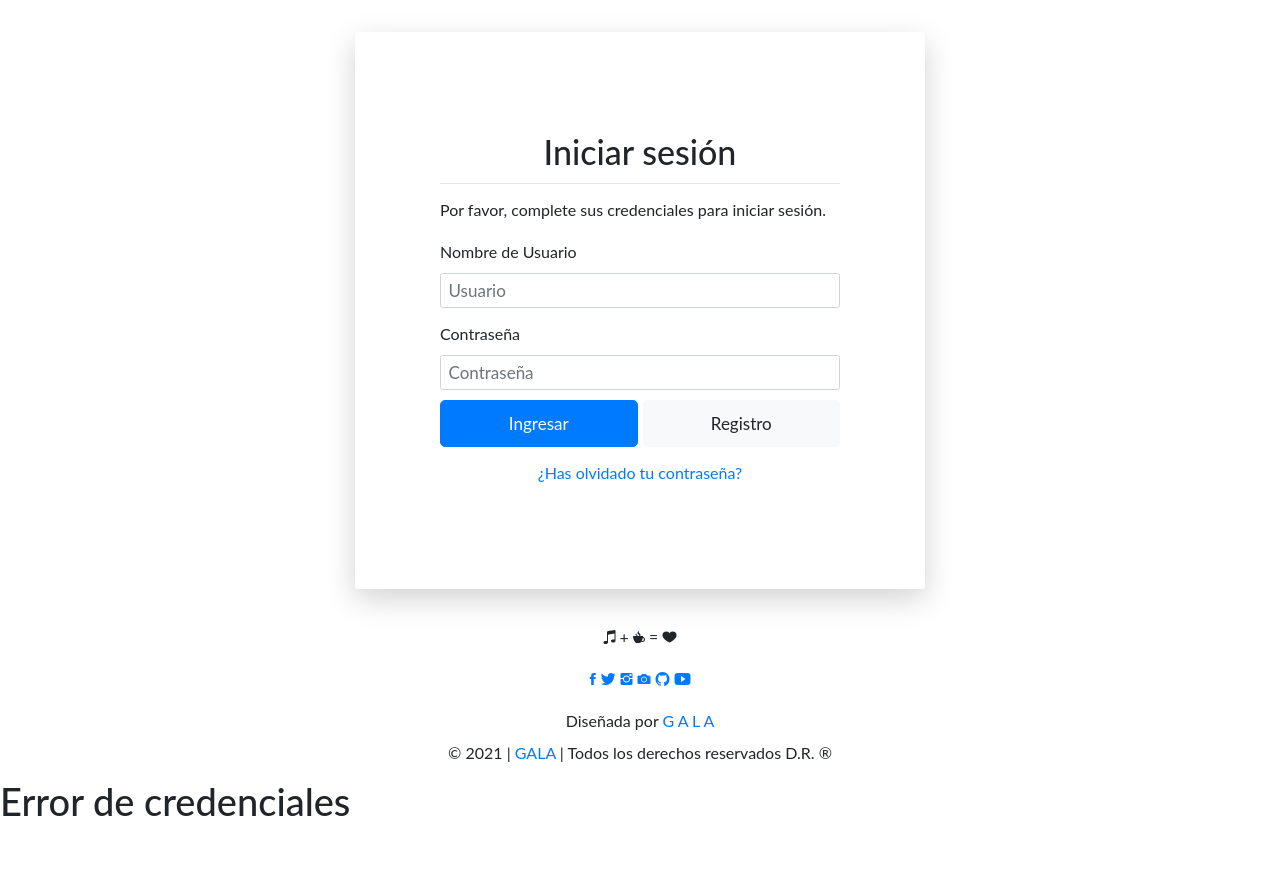
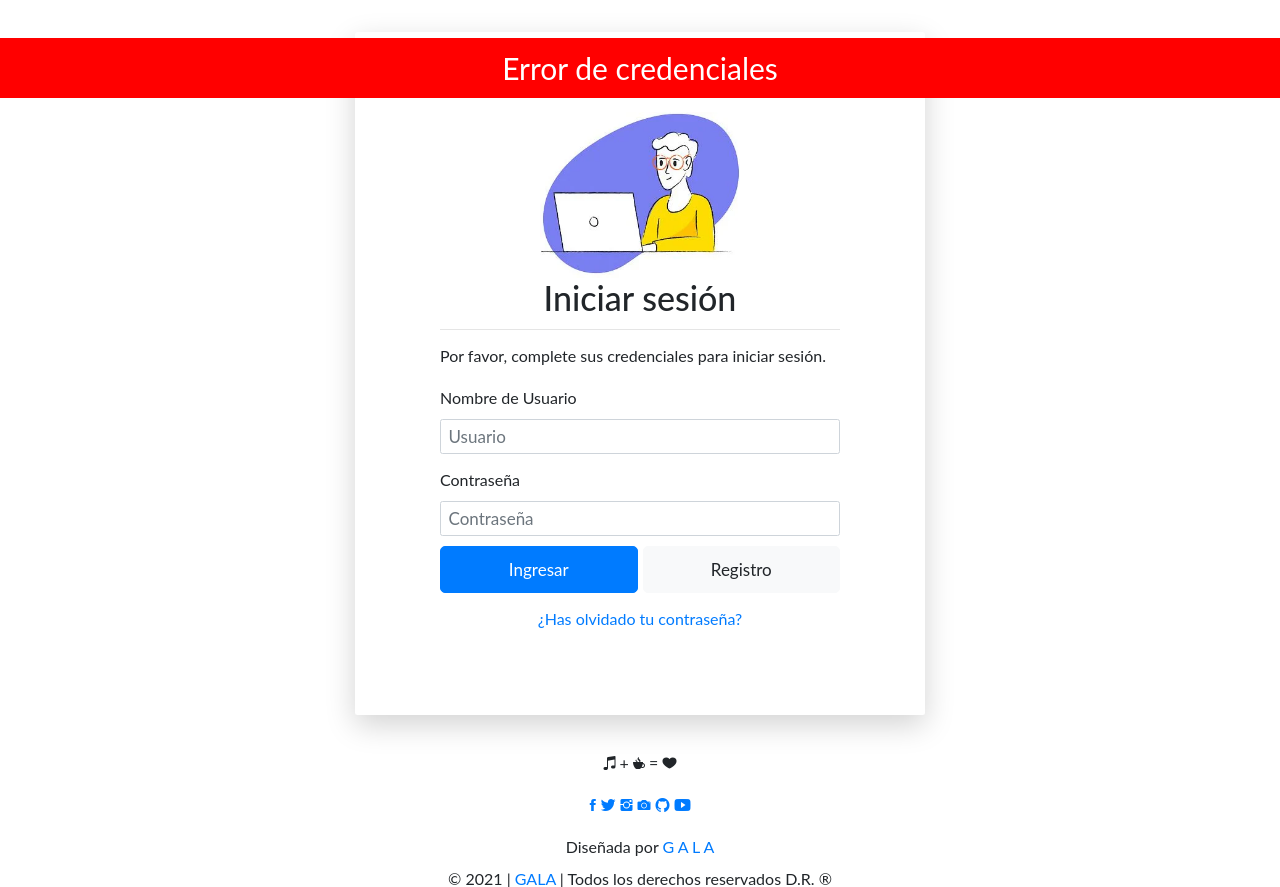
Before and after one commit to AbrahamFB/C-clea-Virtual, a PHP site: page /valida.php in a window 1280 px wide. Shown: the part 82-969 px from the top of the page. Before the commit the page ends 898 px from the top, so only its background shows below. Run offline with PHP 8.4, Linux system fonts and the light colour scheme; data that the repository does not hold is empty; some libraries are stand-ins or nearby versions; some web fonts are replaced.

Commit message:
Login
Alerta de error de credenciales
verificación de inicio de sesión
CSS

Co-Authored-By: Abraham Flores Basilio  <44345256+AbrahamFB@users.noreply.github.com>

```diff
--- a/css/style.css
+++ b/css/style.css
@@ -74,8 +74,6 @@ ul {
     text-transform: uppercase;
 }
 
-.ss {}
-
 .contenido-centrado {
     max-width: 40rem;
     margin   : auto auto;
@@ -86,7 +84,7 @@ ul {
 }
 
 .margin-tb {
-    margin: 7rem auto;
+    margin: 5rem auto;
 }
 
 /* PARTICULARES */
@@ -109,6 +107,21 @@ p.descripcion-header {
     width : 80%;
     height: 50%;
 }
+
+/* A L E R T A S */
+
+p.error-credenciales {
+    color           : white;
+    position        : absolute;
+    font-size       : 3rem;
+    margin          : 0 auto;
+    text-align      : center;
+    background-color: red;
+    width           : 100%;
+    margin-top      : 12rem;
+    z-index         : 1000000000000;
+}
+
 
 /* NAV-PRINCIPAL*/
 
@@ -233,3 +246,9 @@ div.hero {
     padding      : 1rem 2rem;
     width        : 100%;
 }
+
+/* LOGIN AND REGISTRO */
+.IMGlogReg {
+    margin: 0 auto;
+    width : 50%;
+}
--- a/html.php
+++ b/html.php
@@ -38,12 +38,15 @@
     echo '<link href="' . $anadirURL . 'lib/magnific-popup/magnific-popup.css" rel="stylesheet" />';
     echo '<link href="' . $anadirURL . 'lib/hover/hover.min.css" rel="stylesheet" />';
 
+
+
+    echo '<!-- Favicon -->';
+    echo '<link rel="shortcut icon" href="' . $anadirURL . 'img/logo/logo.jpg" />';
+
+
     echo '<!-- Main Stylesheet Archivo -->';
     echo '<link href="' . $anadirURL . 'css/style.css" rel="stylesheet" />';
     echo $css_extra;
-
-    echo '<!-- Favicon -->';
-    echo '<link rel="shortcut icon" href="' . $anadirURL . 'imagenes/logo.png" />';
     ?>
 
 </head>
--- a/login.php
+++ b/login.php
@@ -3,6 +3,14 @@
     <div class="row justify-content-center">
         <div class="col-6 p-5 bg-white shadow-lg rounded">
             <div class="margin-tb contenido-centrado">
+                <div class="IMGlogReg">
+                    <picture>
+                        <source srcset="img/extras/login.webp" type="image/webp">
+                        <source srcset="img/extras/login.jpg" type="image/jpeg">
+                        <img src="img/extras/login.jpg" alt="Alt Text!">
+                    </picture>
+                </div>
+
                 <h2 class="centrar-texto">Iniciar sesión</h2>
                 <hr>
                 <p>Por favor, complete sus credenciales para iniciar sesión.</p>
--- /dev/null
+++ b/logout.php
@@ -0,0 +1,5 @@
+<?php
+session_start();
+session_destroy();
+header("location:index.php");
+?>
--- a/valida.php
+++ b/valida.php
@@ -1,4 +1,5 @@
 <?php
+session_start();
 $usuario = $_POST['usuario'];
 $contrasena = $_POST['contrasena'];
 
@@ -7,6 +8,7 @@ $_SESSION['usuario'] = $usuario;
 include('bd/bd.php');
 
 $consulta = "SELECT * FROM usuarios where nombre = '$usuario' and contrasena = '$contrasena'";
+
 $resultado = mysqli_query($conexion, $consulta);
 
 $filas = mysqli_num_rows($resultado); //
@@ -14,11 +16,11 @@ $filas = mysqli_num_rows($resultado); //
 if ($filas) {
     header("location:estudiante.php");
 } else {
-?>
+?> <p class="error-credenciales">Error de credenciales</p>
+
     <?php
     include("login_index.php");
     ?>
-    <h1 class="bad">Error de credenciales</h1>
 <?php
 }
 mysqli_free_result($resultado);
```
Also changed, not shown: estudiante.php (+16 -5 lines), img/extras/login.PNG (added), img/extras/login.jpg (added), img/extras/login.webp (added).
